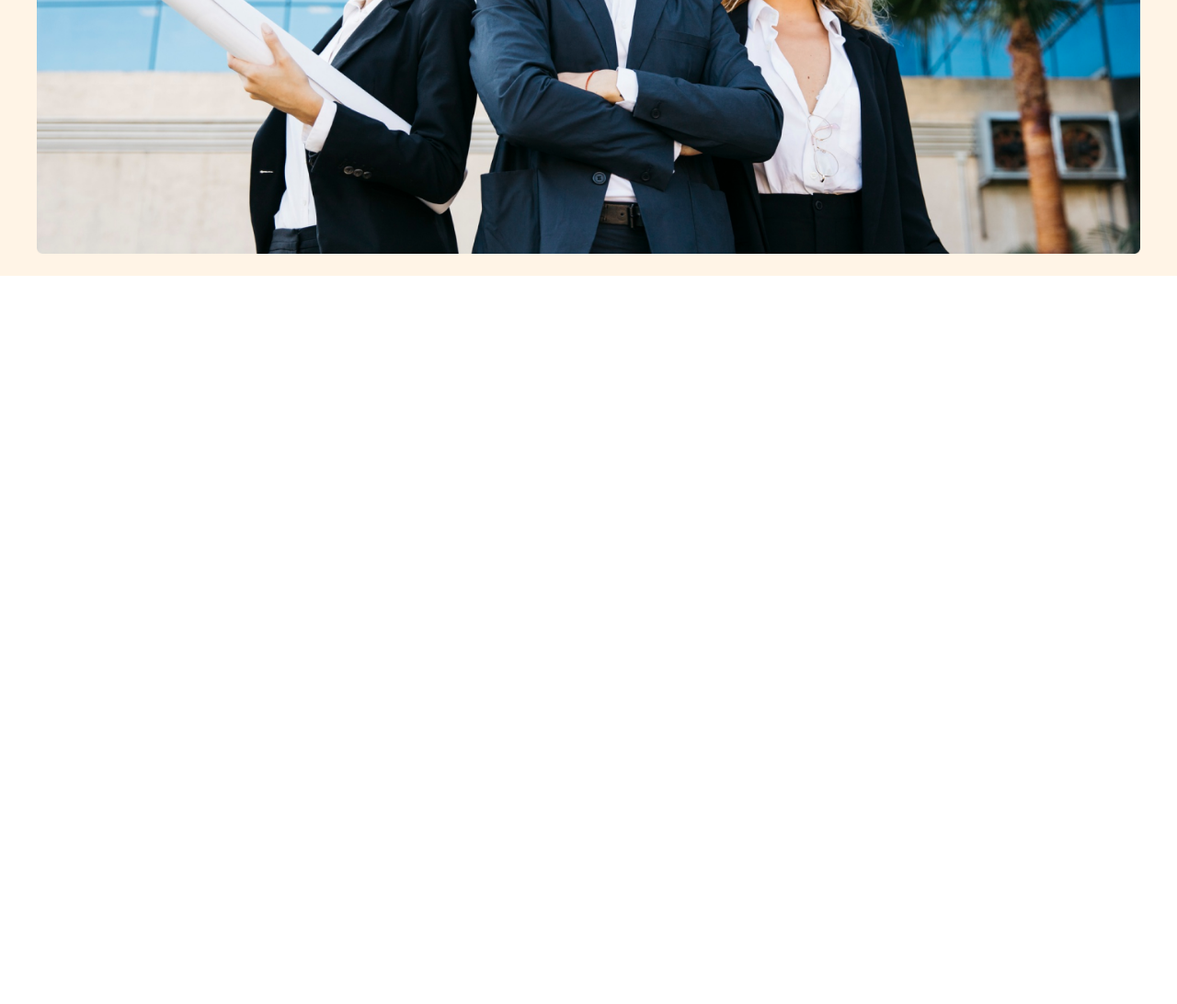
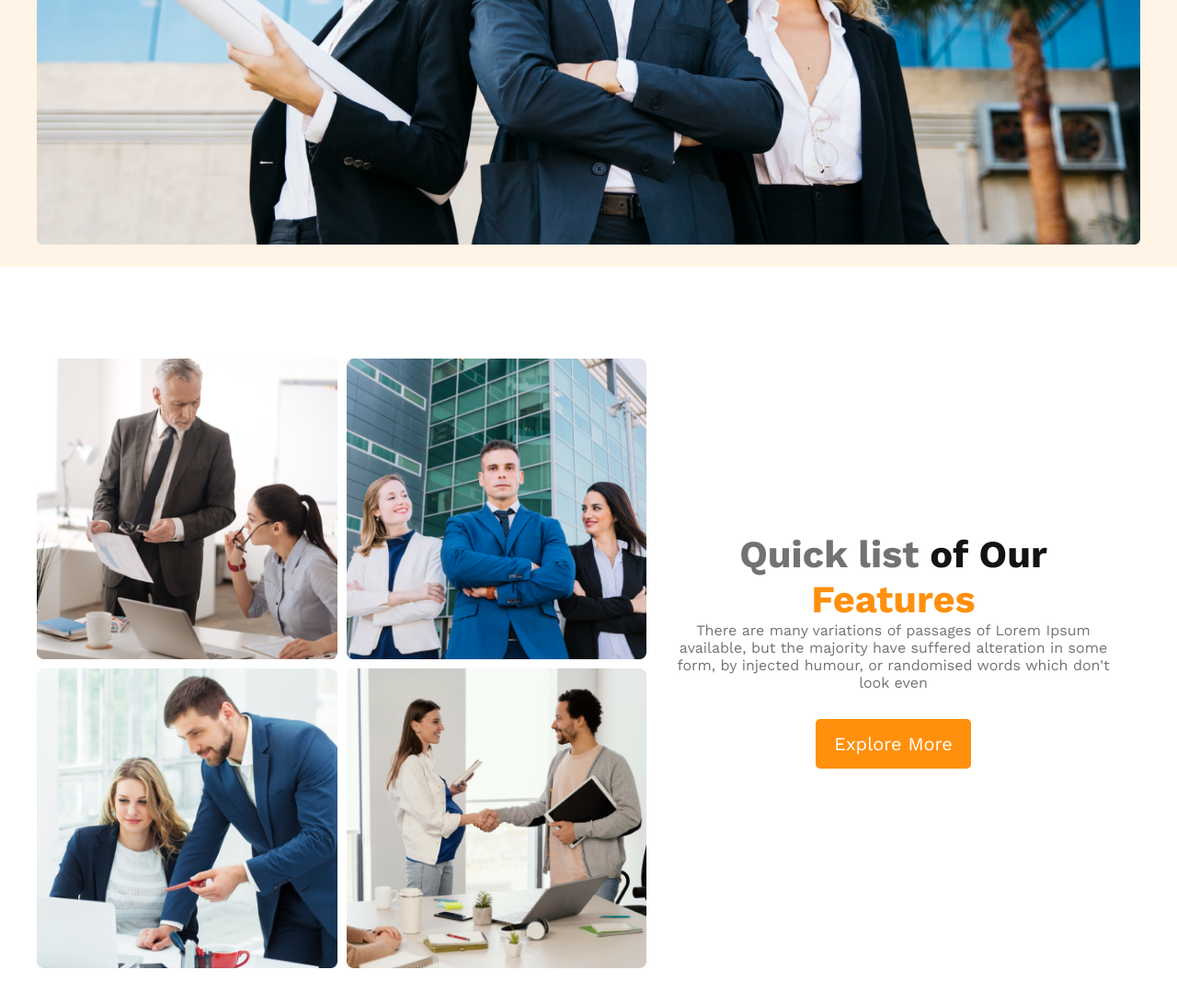
Before and after one commit to ahmedraza069/g3-architect-responsive-website, a plain HTML site: page index.html in a window 1280 px wide. Shown: the part 822-1914 px from the top of the page at 92% size. Before the commit the page ends 1122 px from the top, so only its background shows below. Drawn offline with nearby package versions, Linux system fonts and the light colour scheme; a web font is replaced by a local one.

Commit message:
added features content

```diff
--- a/css/style.css
+++ b/css/style.css
@@ -64,7 +64,7 @@ nav ul li a{
 .btn{
     background-color: #FF900E;
     color: white;
-    padding: 20px 25px;
+    padding: 15px 20px;
     place-items: center;
     border: none;
     border-radius: 5px;
@@ -73,6 +73,51 @@ nav ul li a{
 .banner_img img{
     width: 100%;
 }
+.features{
+    display: flex;
+    justify-content: space-between;
+    align-items: center;
+    margin: 80px 0px;
+}
+.features_image{
+    display: grid;
+    grid-template-columns: repeat(2, 1fr);
+    gap: 10px;
+}
+.features_image img{
+    width: 100%;
+}
+.features_content{
+  text-align: center;
+  padding: 20px;
+  max-width: 537px;
+}
+.features_content h3{
+    font-size: 2.6rem;
+    font-weight: 700;
+    color: #131313;
+}
+
+.first{
+    color: #727272;
+}
+.second{
+    color: #FF900E;
+}
+
+
+
+
+
+
+
+
+
+
+.hide{
+    display: none;
+}
+
 @media screen and (max-width: 576px) {
     header{
         width: 100%;
@@ -91,6 +136,9 @@ nav ul li a{
         font-size: 2em;
         margin: 20px 0px 20px 0px;
     }
+    .features{
+        flex-direction: column-reverse;
+    }
 }
 @media screen  and (min-width: 576px) and (max-width: 992px) {
     header{
@@ -106,4 +154,16 @@ nav ul li a{
     nav > ul{
         margin-top: 20px;
     }
+    .features{
+        flex-direction: column-reverse;
+    }
 }
+@media screen and (min-width: 992px) and (max-width: 1200px) {
+    header{
+        width: 100%;
+        background-color:rgba(255, 144, 14, 0.10);
+    }
+    .container{
+        width: 100%;
+    }
+}
--- a/index.html
+++ b/index.html
@@ -7,6 +7,7 @@
     <link rel="stylesheet" href="css/style.css">
 </head>
 <body>
+    <!-- header part  -->
     <header>
       <div class="container">
         <nav>
@@ -33,9 +34,36 @@
 
       </div>
     </header>
+    <!-- header part -->
+    <!-- main part start -->
     <main>
+        <!-- features sention start -->
+        <section>
+           <div class="container">
+            <div class="features">
+                <div class="features_image">
+                    <img src="images/team1.png" alt="">
+                    <img src="images/team2.png" alt="">
+                    <img src="images/team3.png" alt="">
+                    <img src="images/team4.png" alt="">
+                </div>
+                <div class="features_content">
+                    <h3><span class="first">Quick list</span> of Our <span class="second">Features</span></h3>
+                    <p class="section_description">There are many variations of passages of Lorem Ipsum available, but the majority have suffered alteration in some form, by injected humour, or randomised words which don't look even</p>
+                    <div class="btn-primary">
+                        <button class="btn" type="button">Explore More</button>
+                    </div>
+                </div>
+            </div>
+           </div>
+        </section>
+        <!-- features part end -->
+
+
 
     </main>
+    <!-- main part end -->
+
     <footer>
 
     </footer>
```
